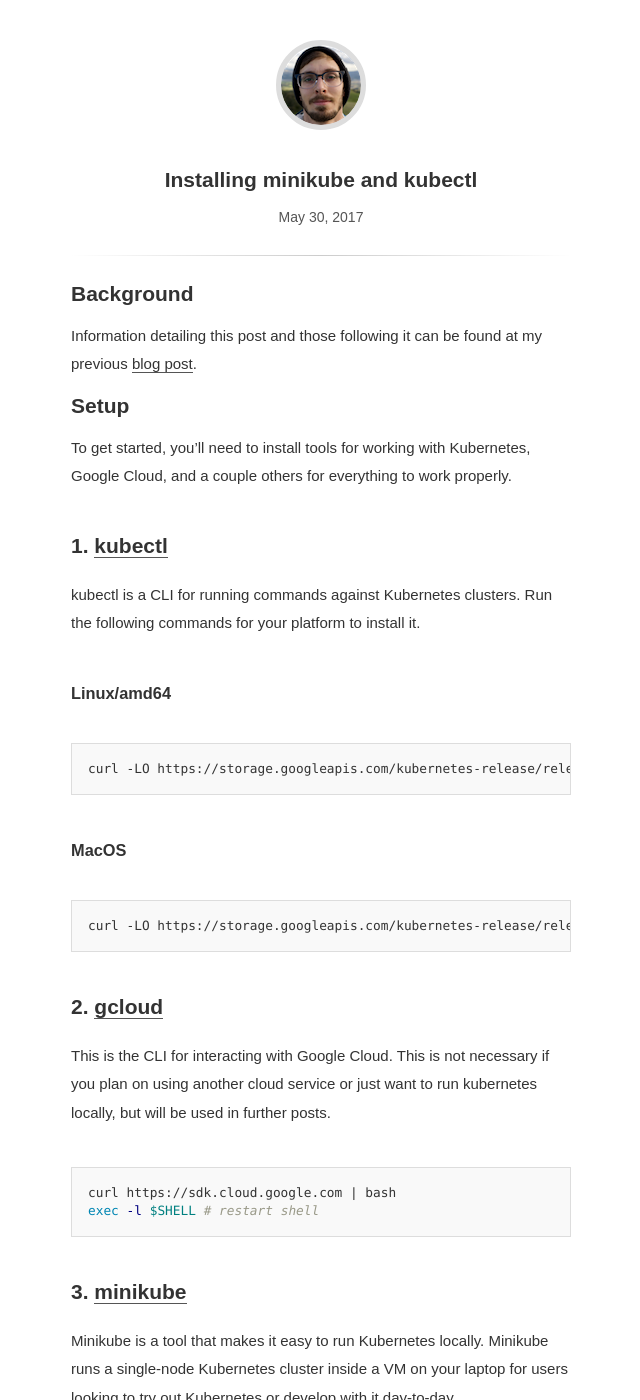
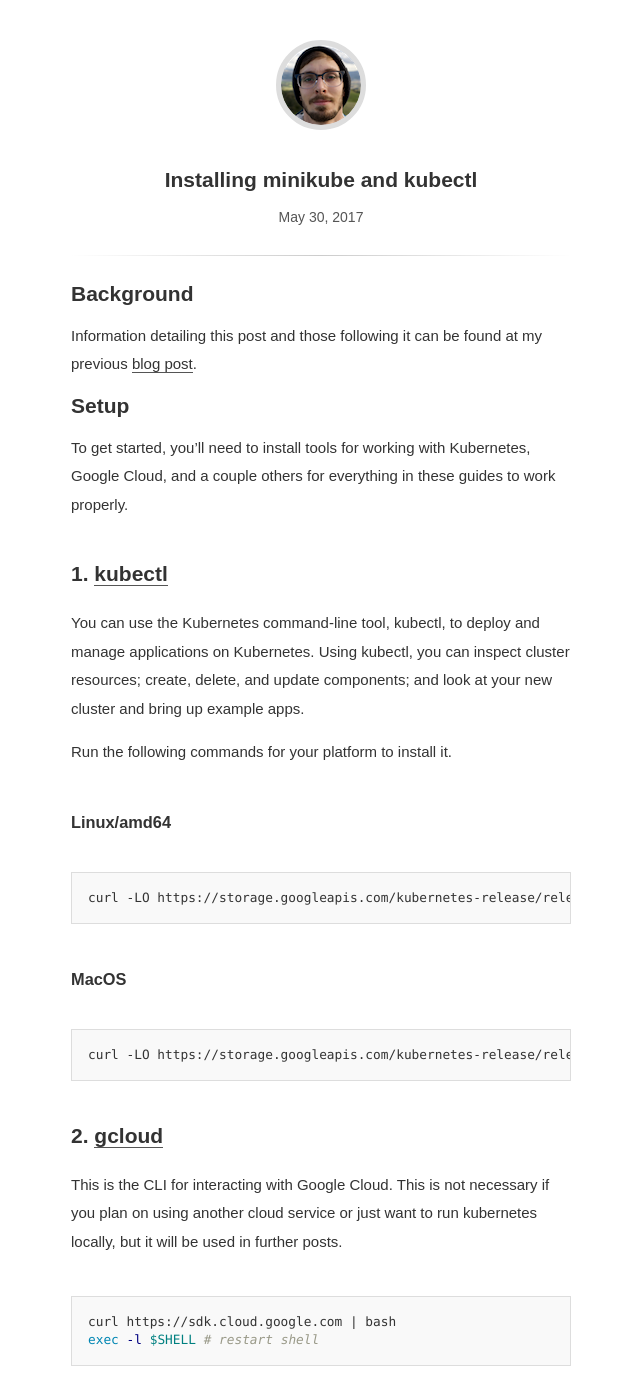
Before and after one commit to nijaru/nijaru.github.io, a Jekyll site: the page built from _posts/2017-05-30-installing-minikube-and-kubectl.md, in a window 1280 px wide and 1400 px high. Shown: the whole window, without its empty margins (319-959 px from the left). Built offline with Jekyll 4.4.1, drawn with Linux system fonts in a browser that asks for light colours; some of the changed text lies outside the part shown.

Commit message:
Update install post
Signed-off-by: Nick Russo <nicholasjamesrusso@gmail.com>

````diff
--- a/_posts/2017-05-30-installing-minikube-and-kubectl.md
+++ b/_posts/2017-05-30-installing-minikube-and-kubectl.md
@@ -8,10 +8,12 @@ categories: kubernetes containers docker rkt coreos google-cloud minikube kubect
 Information detailing this post and those following it can be found at my previous [blog post]({{page.previous.url}}).
 
 # Setup
-To get started, you'll need to install tools for working with Kubernetes, Google Cloud, and a couple others for everything to work properly.
+To get started, you'll need to install tools for working with Kubernetes, Google Cloud, and a couple others for everything in these guides to work properly.
 
 ## 1. [kubectl](https://kubernetes.io/docs/tasks/tools/install-kubectl/)
-kubectl is a CLI for running commands against Kubernetes clusters. Run the following commands for your platform to install it.
+You can use the Kubernetes command-line tool, kubectl, to deploy and manage applications on Kubernetes. Using kubectl, you can inspect cluster resources; create, delete, and update components; and look at your new cluster and bring up example apps.
+
+Run the following commands for your platform to install it.
 
 ### Linux/amd64
 ```
@@ -24,7 +26,7 @@ curl -LO https://storage.googleapis.com/kubernetes-release/release/$(curl -s htt
 ```
 
 ## 2. [gcloud](https://cloud.google.com/sdk/gcloud/)
-This is the CLI for interacting with Google Cloud. This is not necessary if you plan on using another cloud service or just want to run kubernetes locally, but will be used in further posts.
+This is the CLI for interacting with Google Cloud. This is not necessary if you plan on using another cloud service or just want to run kubernetes locally, but it will be used in further posts.
 ```bash
 curl https://sdk.cloud.google.com | bash
 exec -l $SHELL # restart shell
@@ -32,6 +34,8 @@ exec -l $SHELL # restart shell
 
 ## 3. [minikube](https://github.com/kubernetes/minikube)
 Minikube is a tool that makes it easy to run Kubernetes locally. Minikube runs a single-node Kubernetes cluster inside a VM on your laptop for users looking to try out Kubernetes or develop with it day-to-day.
+
+Run the following commands for your platform to install it.
 
 ### Linux/amd64
 ```
@@ -44,8 +48,9 @@ curl -Lo minikube https://storage.googleapis.com/minikube/releases/v0.19.0/minik
 ```
 
 ### Configure minikube to use a specific release:
+This may change, but this is the current version I am using.
 ```
-minikube config set kubernetes-version 1.6.3
+minikube config set kubernetes-version 1.6.3.
 ```
 
 ### To verify minikube availability:
@@ -73,7 +78,7 @@ sudo chmod u+s /usr/local/opt/docker-machine-driver-xhyve/bin/docker-machine-dri
 ```
 
 ### rkt-powered minikube (optional)
-To start minikube with [rkt](github.com/rkt/rkt) enabled, run:
+To start minikube with [rkt](https://github.com/rkt/rkt) enabled, run:
 ```
 minikube start --network-plugin=cni --container-runtime=rkt
 ```
````
Also changed, not shown: other parts of _posts/2017-05-30-installing-minikube-and-kubectl.md (+1 -1 lines).
